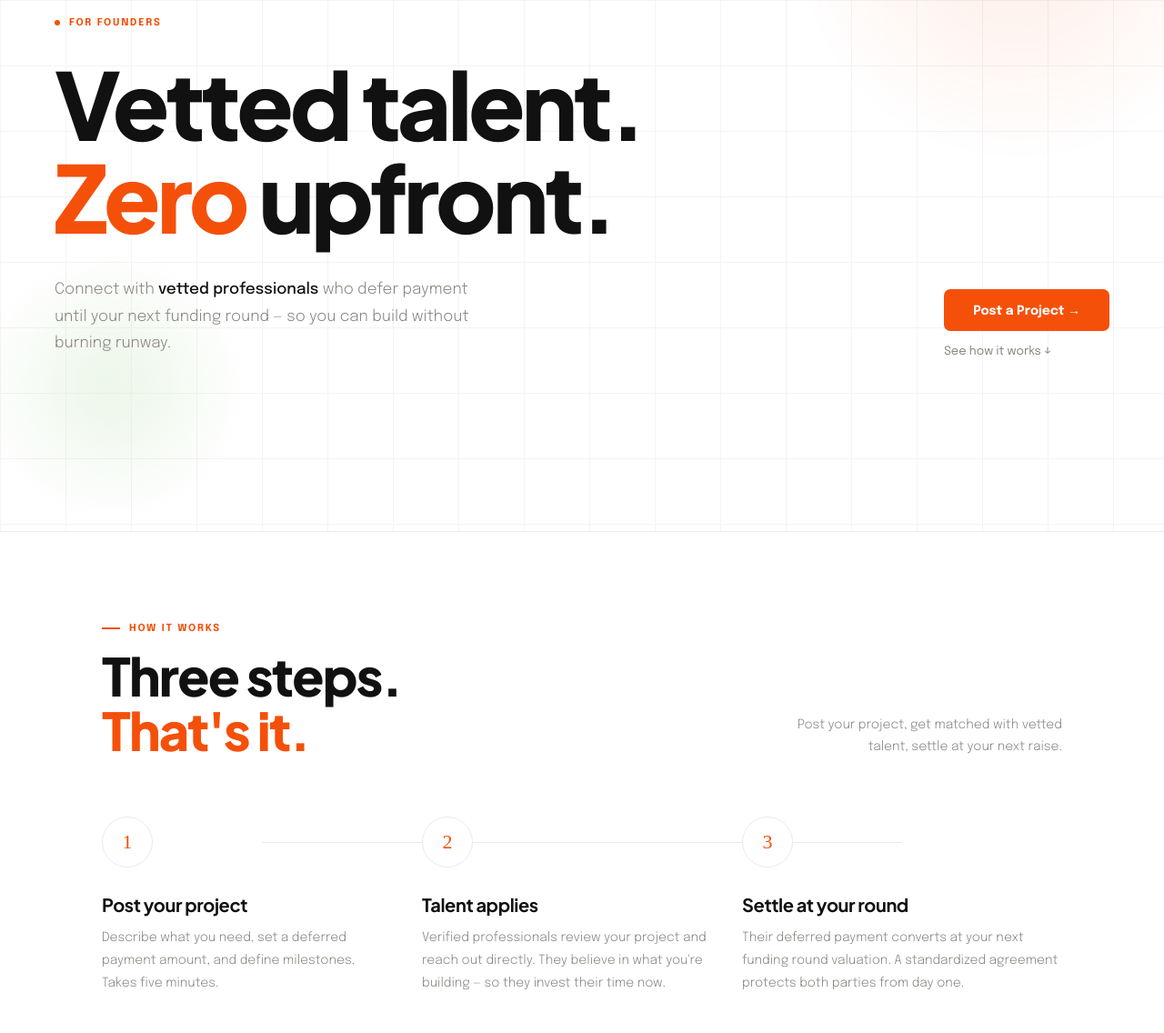
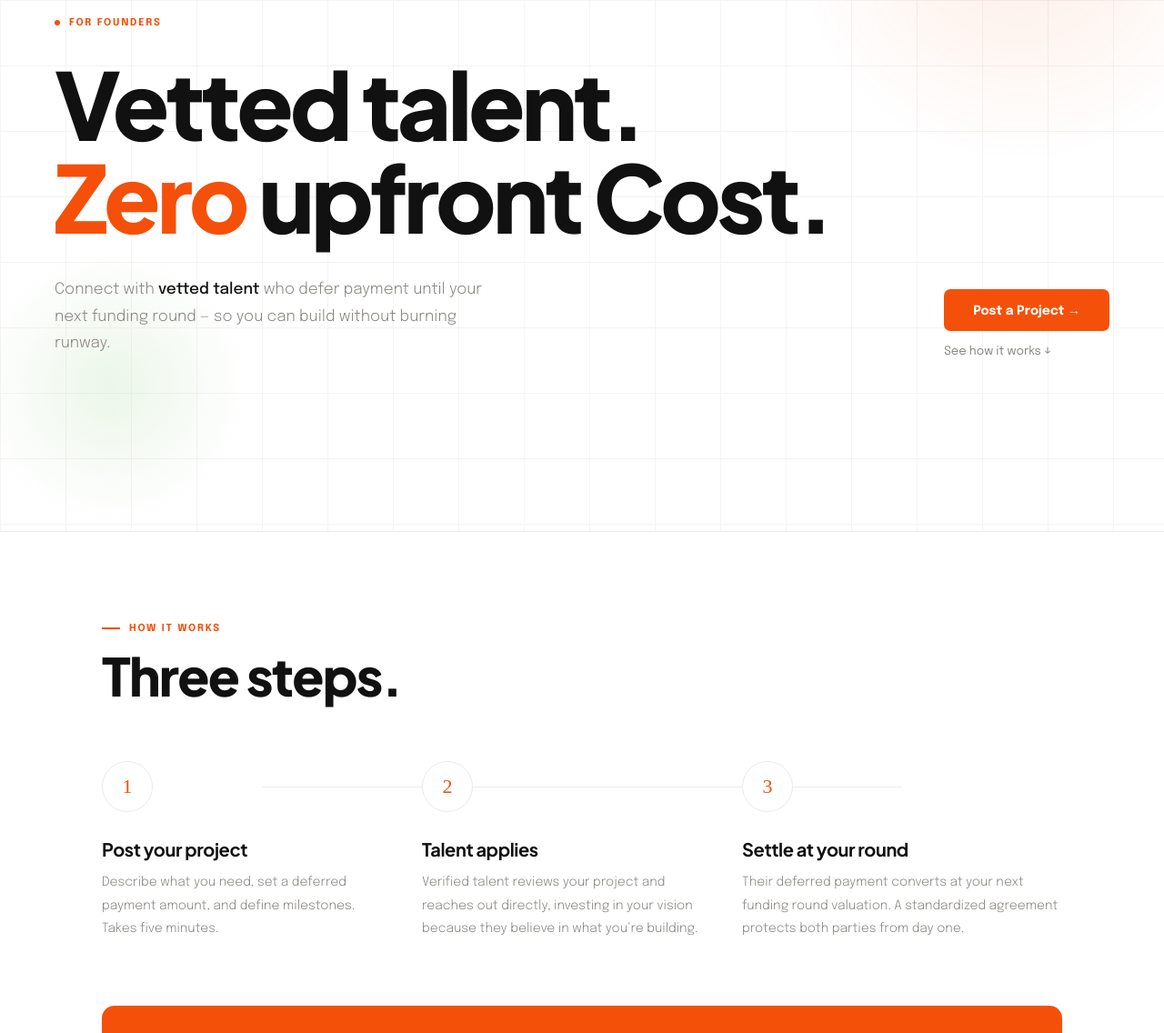
Before and after one commit to elti13/GleanIn-Founder, a plain HTML site: page index.html in a window 1280 px wide. Shown: the part 216-1352 px from the top of the page at 91% size. Drawn offline with Linux system fonts and the light colour scheme.

Commit message:
Update index.html

```diff
--- a/index.html
+++ b/index.html
@@ -604,10 +604,10 @@
     </div>
     <h1 class="hero-h1">
       <span class="block">Vetted talent.</span>
-      <span class="block"><em>Zero</em> upfront.</span>
+      <span class="block"><em>Zero</em> upfront Cost.</span>
     </h1>
     <div class="hero-row">
-      <p class="hero-sub">Connect with <strong>vetted professionals</strong> who defer payment until your next funding round — so you can build without burning runway.</p>
+      <p class="hero-sub">Connect with <strong>vetted talent</strong> who defer payment until your next funding round — so you can build without burning runway.</p>
       <div class="hero-actions">
         <a href="#post" class="btn-o">Post a Project →</a>
         <a href="#hiw" class="btn-ghost">See how it works ↓</a>
@@ -625,9 +625,8 @@
     <div class="hiw-top">
       <div class="hiw-heading sr d1">
         <p class="sec-eyebrow">How It Works</p>
-        <h2>Three steps.<br><em>That's it.</em></h2>
+        <h2 class="sr d2">Three steps.</h2>
       </div>
-      <p class="hiw-note sr d2">Post your project, get matched with vetted talent, settle at your next raise.</p>
     </div>
     <div class="steps">
       <div class="step sr d2">
@@ -638,7 +637,7 @@
       <div class="step sr d3">
         <div class="step-dot">2</div>
         <div class="step-title">Talent applies</div>
-        <p class="step-body">Verified professionals review your project and reach out directly. They believe in what you're building — so they invest their time now.</p>
+        <p class="step-body">Verified talent reviews your project and reaches out directly, investing in your vision because they believe in what you’re building.</p>
       </div>
       <div class="step sr d4">
         <div class="step-dot">3</div>
```
